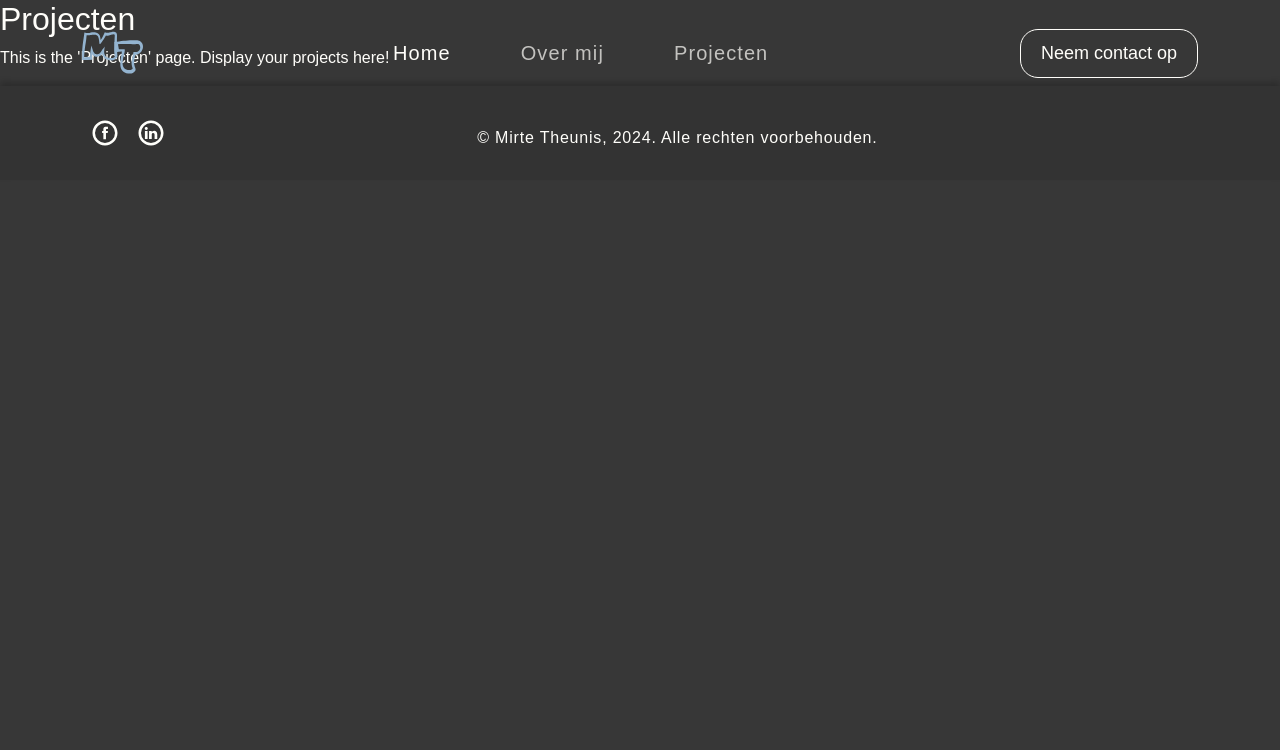
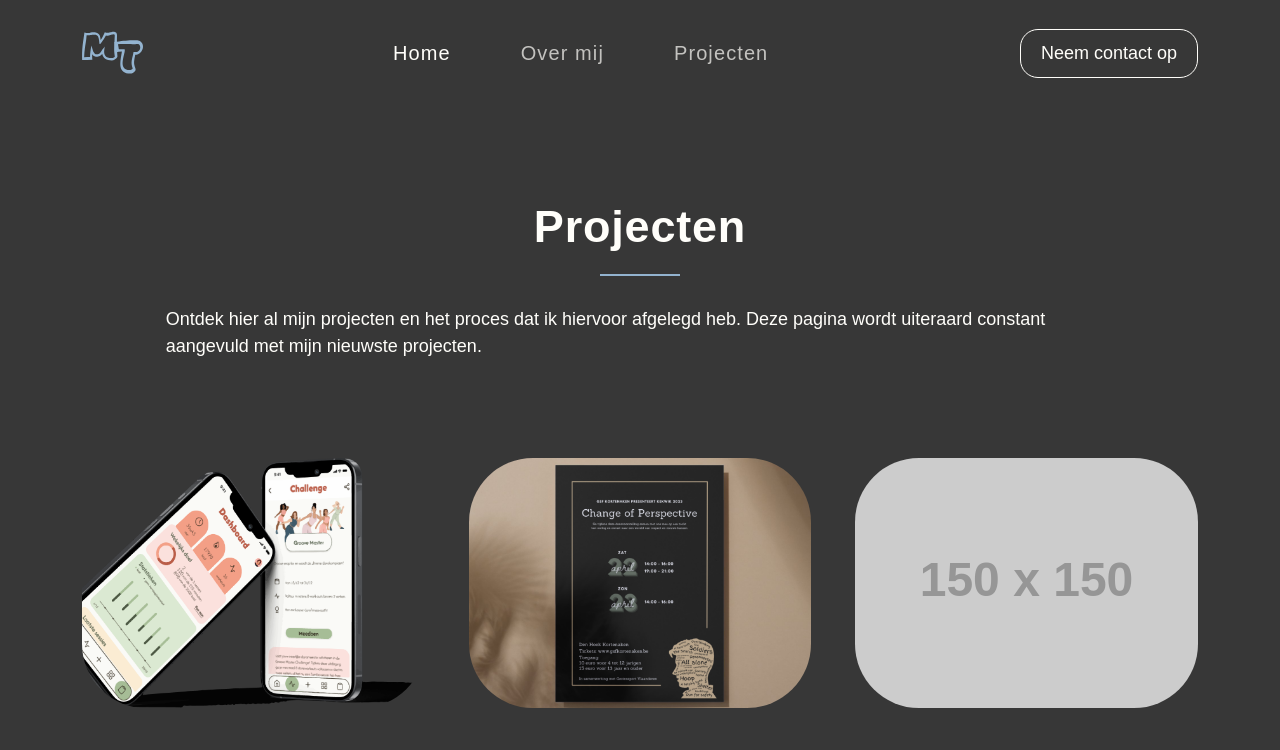
Before and after one commit to mirtetheunisTM/mirtetheunis, a React (Create React App) app: page /projects in a window 1280 px wide. Shown: the top 750 px of the page. Built offline with nearby package versions, Linux system fonts and the light colour scheme.

Commit message:
finished projectsPage

```diff
--- a/src/App.css
+++ b/src/App.css
@@ -753,7 +753,6 @@ nav.navbar .navbar-toggler[aria-expanded="true"] .navbar-toggler-icon {
   }
 }
 
-/* Animations */
 .intro-section h2,
 .education-section h3,
 .work-experience-section h3,
@@ -764,3 +763,69 @@ nav.navbar .navbar-toggler[aria-expanded="true"] .navbar-toggler-icon {
 .content-box ul {
   animation: fadeInUp 0.8s ease-in-out;
 }
+
+/* General Title and Description Styles */
+.projectsPage {
+  padding: 200px 0;
+}
+
+.projectsPage .section-title {
+  font-size: 45px;
+  font-weight: 700;
+  letter-spacing: 0.8px;
+  margin-bottom: 30px;
+}
+
+.projectsPage .section-title::after {
+  content: "";
+  display: block;
+  margin: 20px auto 0 auto;
+  width: 80px;
+  height: 2px;
+  background: #93b3cf;
+}
+
+.projectsPage .intro-text {
+  font-size: 18px;
+  line-height: 1.5;
+  max-width: 85%;
+  margin: 0 auto;
+  margin-bottom: 50px;
+}
+
+.projectsPage .projecten-wrapper {
+    display: grid;
+    grid-template-columns: repeat(3, 1fr);
+    gap: 20px;
+    justify-content: center;
+    align-items: start;
+}
+
+.projectsPage .projecten-wrapper .proj-imgbx {
+    position: relative;
+    border-radius: 64px;
+    overflow: hidden;
+    margin-bottom: 24px;
+    width: 300%;
+    height: 250px;
+    display: flex;
+    justify-content: center;
+    align-items: center;
+    text-align: center;
+}
+
+
+
+/* Project Detail Page */
+.project-detail-img {
+  width: 100%;
+  border-radius: 20px;
+  margin-bottom: 20px;
+}
+
+.project-description {
+  font-size: 18px;
+  line-height: 1.8;
+  color: #FFFEFA;
+  text-align: justify;
+}
--- a/src/App.js
+++ b/src/App.js
@@ -8,6 +8,7 @@ import { Footer } from './components/Footer';
 import { BrowserRouter as Router, Route, Routes } from 'react-router-dom';
 import { AboutMe } from './components/AboutMe';
 import { ProjectsPage } from './components/ProjectsPage';
+import { ProjectDetail } from './components/ProjectDetail';
 import 'bootstrap/dist/css/bootstrap.min.css';
 
 function App() {
@@ -20,6 +21,7 @@ function App() {
           <Route path="/" element={<><Banner /><Skills /><Projects /><Contact /></>} />
           <Route path="/aboutme" element={<AboutMe />} />
           <Route path="/projects" element={<ProjectsPage />} />
+          <Route path="/projects/:id" element={<ProjectDetail />} />
         </Routes>
 
         <Footer />
--- /dev/null
+++ b/src/components/ProjectDetail.js
@@ -0,0 +1,47 @@
+import { useParams } from "react-router-dom"; // For reading URL params
+import { Container, Row, Col } from "react-bootstrap";
+import projectFitanza from "../assets/img/project-fitanza.png";
+import projectGSF from "../assets/img/design-posters.png";
+
+export const ProjectDetail = () => {
+    const { id } = useParams(); // Get project ID from URL
+
+    const projects = [
+        {
+            id: 1,
+            title: "Fitanza",
+            description: "Een sport app gebaseerd op Strava.",
+            imgURL: projectFitanza,
+        },
+        {
+            id: 2,
+            title: "Affiche en flyers dansshow",
+            description: "Ontwerpen van posters, flyers en programmaboekjes voor een dansshow.",
+            imgURL: projectGSF,
+        },
+        {
+            id: 3,
+            title: "Project 3",
+            description: "Description of project 3",
+            imgURL: "https://via.placeholder.com/150",
+        },
+    ];
+
+    const project = projects.find((p) => p.id === parseInt(id)); // Find project by ID
+
+    if (!project) {
+        return <p>Project not found</p>;
+    }
+
+    return (
+        <Container>
+            <Row>
+                <Col>
+                    <h2 className="section-title">{project.title}</h2>
+                    <img src={project.imgURL} alt={project.title} className="project-detail-img" />
+                    <p className="project-description">{project.description}</p>
+                </Col>
+            </Row>
+        </Container>
+    );
+};
--- a/src/components/ProjectsPage.js
+++ b/src/components/ProjectsPage.js
@@ -1,8 +1,84 @@
+import { Container, Row, Col } from "react-bootstrap";
+import { ProjectCard } from "./ProjectCard";
+import { useNavigate } from "react-router-dom";
+import projectFitanza from "../assets/img/project-fitanza.png";
+import projectGSF from "../assets/img/design-posters.png";
+
 export const ProjectsPage = () => {
+    const navigate = useNavigate();
+
+    const projects = [
+        {
+            id: 1,
+            title: "Fitanza",
+            description: "Een sport app gebaseerd op Strava.",
+            imgURL: projectFitanza,
+        },
+        {
+            id: 2,
+            title: "Affiche en flyers dansshow",
+            description: "Ontwerpen van posters, flyers en programmaboekjes voor een dansshow.",
+            imgURL: projectGSF,
+        },
+        {
+            id: 3,
+            title: "Project 3",
+            description: "Description of project 3",
+            imgURL: "https://via.placeholder.com/150",
+        },
+        {
+            id: 4,
+            title: "Project 4",
+            description: "Description of project 4",
+            imgURL: "https://via.placeholder.com/150",
+        },
+        {
+            id: 5,
+            title: "Project 5",
+            description: "Description of project 5",
+            imgURL: "https://via.placeholder.com/150",
+        },
+        {
+            id: 6,
+            title: "Project 6",
+            description: "Description of project 6",
+            imgURL: "https://via.placeholder.com/150",
+        },
+        {
+            id: 7,
+            title: "Project 7",
+            description: "Description of project 7",
+            imgURL: "https://via.placeholder.com/150",
+        },
+    ];
+
+    const handleProjectClick = (id) => {
+        navigate(`/projects/${id}`);
+    };
+
     return (
-      <section id="projecten">
-        <h2>Projecten</h2>
-        <p>This is the 'Projecten' page. Display your projects here!</p>
-      </section>
+        <section className="projectsPage" id="projectsPage">
+            <Container>
+                <Row className="mb-5">
+                    <Col xs={6} md={12}>
+                        <h2 className="section-title text-center">Projecten</h2>
+                        <p className="intro-text">
+                            Ontdek hier al mijn projecten en het proces dat ik hiervoor afgelegd heb. Deze pagina wordt uiteraard constant aangevuld met mijn nieuwste projecten.
+                        </p>
+                    </Col>
+                </Row>
+                <Row className="projecten-wrapper">
+                    {projects.map((project, index) => (
+                        <div
+                            key={index}
+                            onClick={() => handleProjectClick(project.id)}
+                            style={{ cursor: "pointer" }}
+                        >
+                            <ProjectCard {...project} />
+                        </div>
+                    ))}
+                </Row>
+            </Container>
+        </section>
     );
-  };
+};
--- a/src/components/Skills.js
+++ b/src/components/Skills.js
@@ -12,11 +12,6 @@ import arrowLeft from "../assets/img/chevron-left.svg";
 import arrowRight from "../assets/img/chevron-right.svg";
 
 export const Skills = () => {
-  const [activeLink, setActiveLink] = useState('home');
-  const updateActiveLink = (value) => {
-    setActiveLink(value);
-  }
-
     const responsive = {
         superLargeDesktop: {
           breakpoint: { max: 4000, min: 3000 },
@@ -38,21 +33,8 @@ export const Skills = () => {
 
       const navigate = useNavigate();
 
-      /* const customLeftArrow = (
-        <button className="carousel-arrow carousel-arrow-left">
-          <img src={arrowLeft} alt="Left Arrow" />
-        </button>
-      );
-
-      const customRightArrow = (
-        <button className="carousel-arrow carousel-arrow-right">
-          <img src={arrowRight} alt="Right Arrow" />
-        </button>
-      ); */
-
       const goToPage = () => {
         navigate("/aboutme");
-        updateActiveLink("overmij");
       };
 
       return (
@@ -62,7 +44,7 @@ export const Skills = () => {
                     <Col>
                     <div className="skill-bx">
                         <h2>Skills</h2>
-                        <Carousel responsive={responsive} infinite={true} arrows={true} /*customLeftArrow={customLeftArrow} customRightArrow={customRightArrow}*/ className="skill-slider">
+                        <Carousel responsive={responsive} infinite={true} arrows={true} className="skill-slider">
                             <div className="item">
                                 <img src={metric1} alt="html" />
                                 <h5>UI Design</h5>
```
